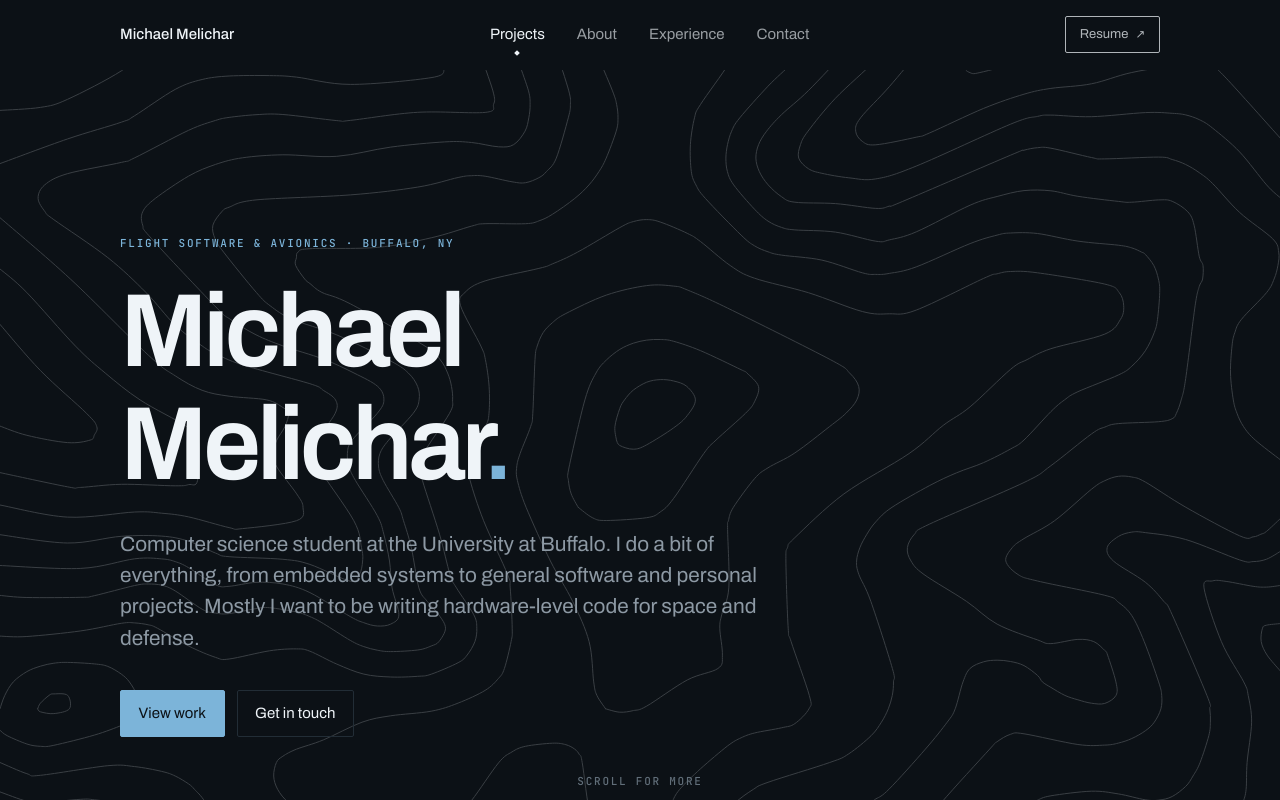
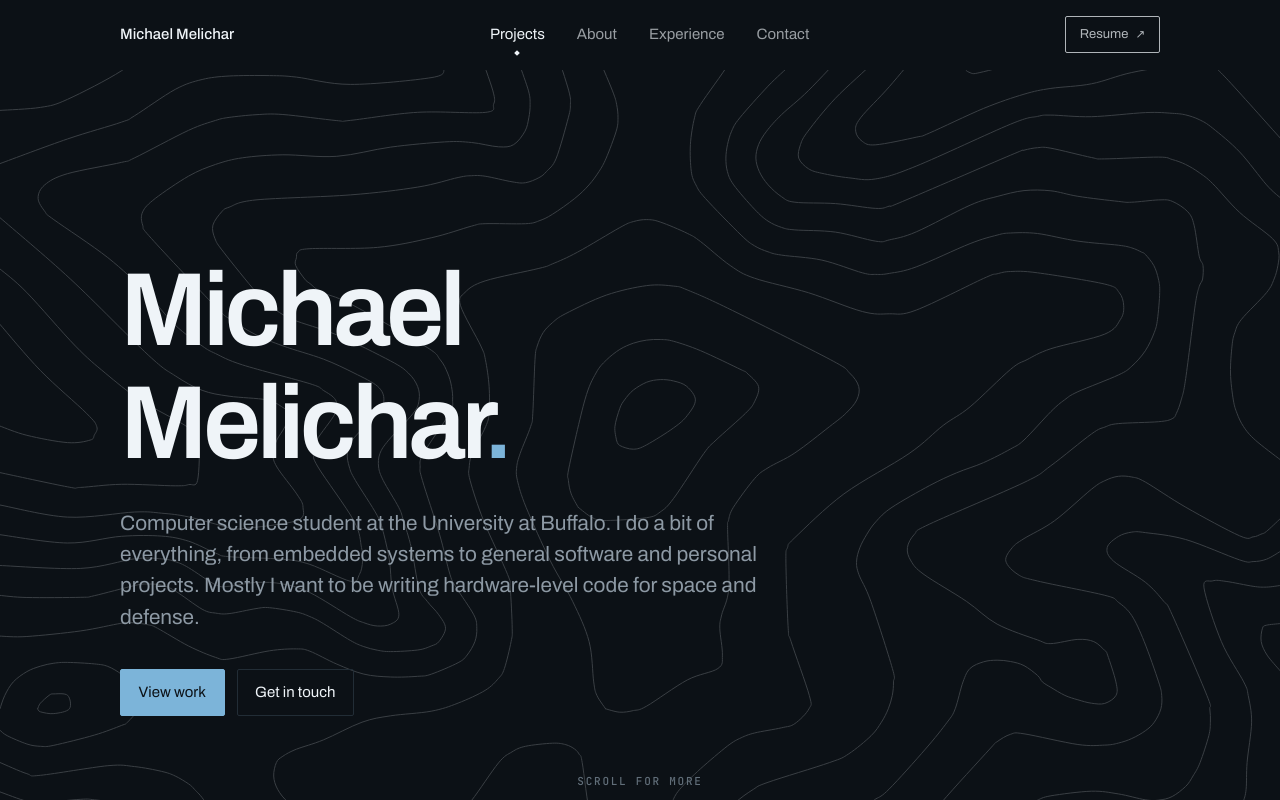
Before and after one commit to McArctic/Personal-Website, a Vue app: page / in a window 1280 px wide. Shown: the top 800 px of the page. Built offline with nearby package versions, Linux system fonts and the light colour scheme.

Commit message:
dropped title

```diff
--- a/index.html
+++ b/index.html
@@ -19,7 +19,7 @@
     <meta property="og:title" content="Michael Melichar" />
     <meta
       property="og:description"
-      content="Cubesat flight software, rocket avionics, and a ground station that tracks satellites."
+      content="Flight software and avionics. CS student at the University at Buffalo."
     />
     <meta property="og:image" content="__SITE_URL__/og.jpg" />
     <meta property="og:image:width" content="1200" />
--- a/src/content/profile.js
+++ b/src/content/profile.js
@@ -1,6 +1,5 @@
 export const profile = {
   name: 'Michael Melichar',
-  role: 'Flight software & avionics',
   location: 'Buffalo, NY',
   marker: { coords: '42.89°N 78.88°W', elevation: '183 m' },
   lead: 'Computer science student at the University at Buffalo. I do a bit of everything, from embedded systems to general software and personal projects. Mostly I want to be writing hardware-level code for space and defense.',
--- a/src/views/HomeView.vue
+++ b/src/views/HomeView.vue
@@ -29,8 +29,6 @@ onMounted(() => {
     <TopoLines class="topo" align="xMidYMax" />
 
     <div class="wrap inner" :class="{ ready: introDone }">
-      <p class="kicker tagline">{{ profile.role }} · {{ profile.location }}</p>
-
       <h1>
         Michael<br />
         Melichar<span class="stop">.</span>
@@ -223,15 +221,6 @@ onMounted(() => {
 .inner.ready > :nth-child(3) {
   transition-delay: 0.16s;
 }
-.inner.ready > :nth-child(4) {
-  transition-delay: 0.24s;
-}
-
-.tagline {
-  color: var(--alpine-lit);
-  margin-bottom: 1.5rem;
-}
-
 h1 {
   font-size: clamp(2.9rem, 10vw, 6.5rem);
   letter-spacing: -0.045em;
```
Also changed, not shown: public/og.jpg, 1 other file (tests, documents, lock files or other folders).
